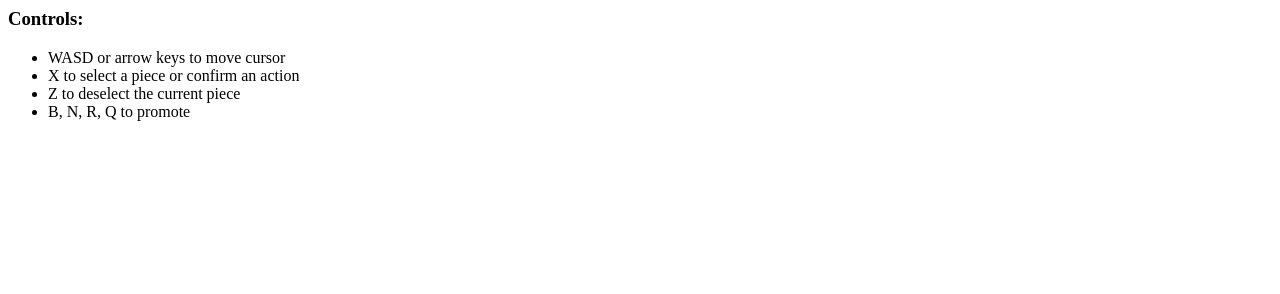
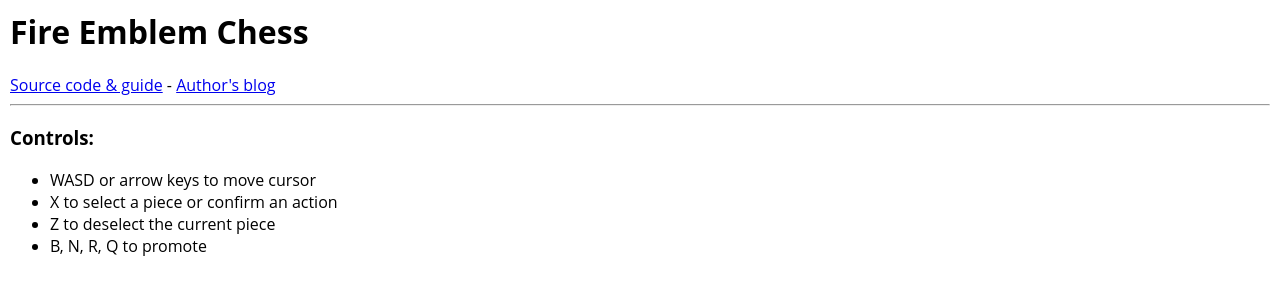
Before and after one commit to yangdanny97/fire-emblem-chess, a website built with webpack: page index.html in a window 1280 px wide. Built offline with nearby package versions, Linux system fonts and the light colour scheme; files whose address does not match are found by name.

Commit message:
update styling, add backlinks

```diff
--- a/index.html
+++ b/index.html
@@ -1,5 +1,8 @@
 <html>
 <head>
+    <meta name="author" content="Danny Yang">
+    <title>Fire Emblem Chess</title>
+    <meta name="description" content="Chess game inspired by Fire Emblem visuals and mechanics">
     <meta content="text/html;charset=utf-8" http-equiv="Content-Type">
     <meta content="utf-8" http-equiv="encoding">
     <script src="https://d3js.org/d3.v5.min.js"></script>
@@ -10,6 +13,11 @@
 <style>
     body {
         image-rendering: -moz-crisp-edges;
+        background-color: white;
+        color: black;
+        margin: 10px;
+        font: 16px;
+        font-family: 'Open Sans', sans-serif;
     }
 
     .selection {
@@ -23,6 +31,13 @@
     }
 </style>
 <body>
+    <h1>Fire Emblem Chess</h1>
+    <div>
+    <a href="https://github.com/yangdanny97/fire-emblem-chess">Source code & guide</a>
+    -
+    <a href="https://yangdanny97.github.io">Author's blog</a>
+    </div>
+    <hr>
     <div id="board"></div>
     <h3>Controls:</h3>
     <ul>
```
